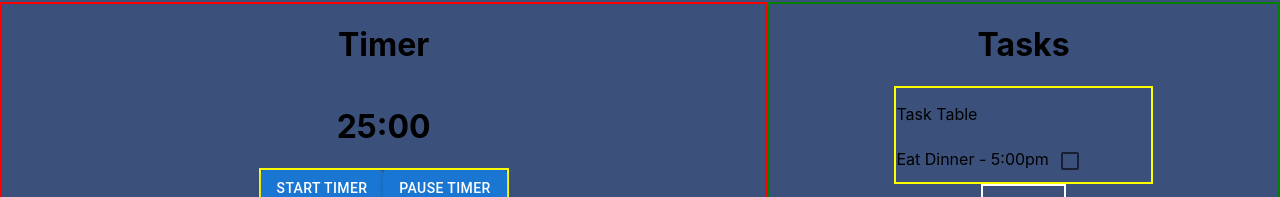
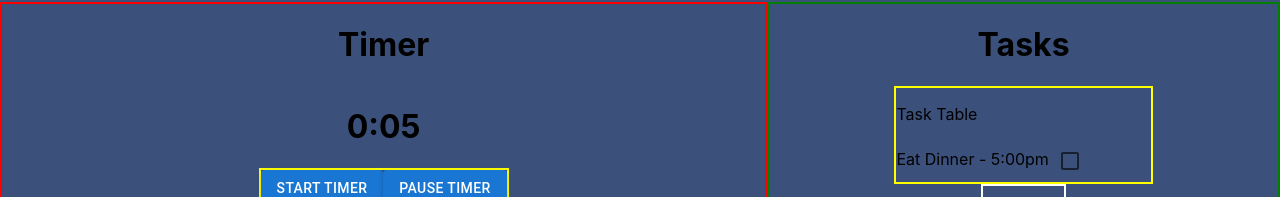
Before and after one commit to vndrewhk/pomodoro-app, a React (Create React App) app: page / in a window 1280 px wide. Shown: the part 158-355 px from the top of the page. Built offline with nearby package versions, Linux system fonts and the light colour scheme.

Commit message:
alarm sound

```diff
--- a/package.json
+++ b/package.json
@@ -16,6 +16,7 @@
     "date-fns": "^2.28.0",
     "react": "^17.0.2",
     "react-dom": "^17.0.2",
+    "react-player": "^2.9.0",
     "react-redux": "^7.2.6",
     "react-router-dom": "^6.2.2",
     "react-scripts": "5.0.0",
--- a/src/Components/Layout/Timer/Timer.jsx
+++ b/src/Components/Layout/Timer/Timer.jsx
@@ -8,9 +8,12 @@ import LocalizationProvider from "@mui/lab/LocalizationProvider";
 import { useEffect, useRef, useState } from "react";
 import * as React from "react";
 import styles from "./Timer.module.css";
+import ReactPlayer from "react-player";
+
+import alarmAudio from "../../../assets/sounds/AlarmClock.mp3";
 
 const Timer = () => {
-  let [timerValue, setTimerValue] = useState(1500);
+  let [timerValue, setTimerValue] = useState(5);
   let [isActive, setIsActive] = useState(false);
 
   const timerInput = useRef(null);
@@ -30,9 +33,24 @@ const Timer = () => {
     setIsActive(false);
   };
 
+  // let alarmAudio = new Audio("../../../assets/sounds/AlarmClock.mp3");
+  // let timerAudios = [];
+  let audio = new Audio(alarmAudio);
+
+  // alarmAudio.play();
   const timerFormHandler = () => {};
+  let getMethods = (obj) =>
+    Object.getOwnPropertyNames(obj).filter(
+      (item) => typeof obj[item] === "function"
+    );
+
+  // console.log(getMethods(audio));
 
   useEffect(() => {
+    if (timerValue === 0 && isActive) {
+      setIsActive(false);
+      audio.play();
+    }
     if (timerValue > 0 && isActive) {
       const timer = setTimeout(() => {
         setTimerValue((prevState) => prevState - 1);
@@ -42,37 +60,11 @@ const Timer = () => {
     }
   });
 
-  // useEffect(() => {
-  //   const convertedTimer = value.getMinutes() * 60 + value.getSeconds();
-  //   setTimerValue(convertedTimer);
-  // }, [value]);
-
-  // setValue((prevState) => prevState.seconds - 1);
-
   return (
     // <LocalizationProvider dateAdapter={AdapterDateFns}>
     <div className={styles.timerContainer}>
       <h1>Timer</h1>
-      {/* <h2>Enter a time - </h2> */}
-      {/* <Stack spacing={3}>
-          <TimePicker
-            ampmInClock
-            views={["minutes", "seconds"]}
-            inputFormat="mm:ss"
-            mask="__:__"
-            label="Minutes and seconds"
-            value={value}
-            onBlur={(newValue) => {
-              // setTimerValue(newValue);
-              setValue(newValue);
-              console.log(newValue.getMinutes());
-              console.log(newValue.getSeconds());
-            }}
-            renderInput={(params) => <TextField {...params} />}
-          />
-        </Stack> */}
 
-      {/* <p>{timerValue}</p> */}
       <h1>{convertedTime}</h1>
       <div className={styles.timerButtons}>
         <Button variant="contained" onClick={startTimer}>
```
Also changed, not shown: 2 other files (tests, documents, lock files or other folders).
